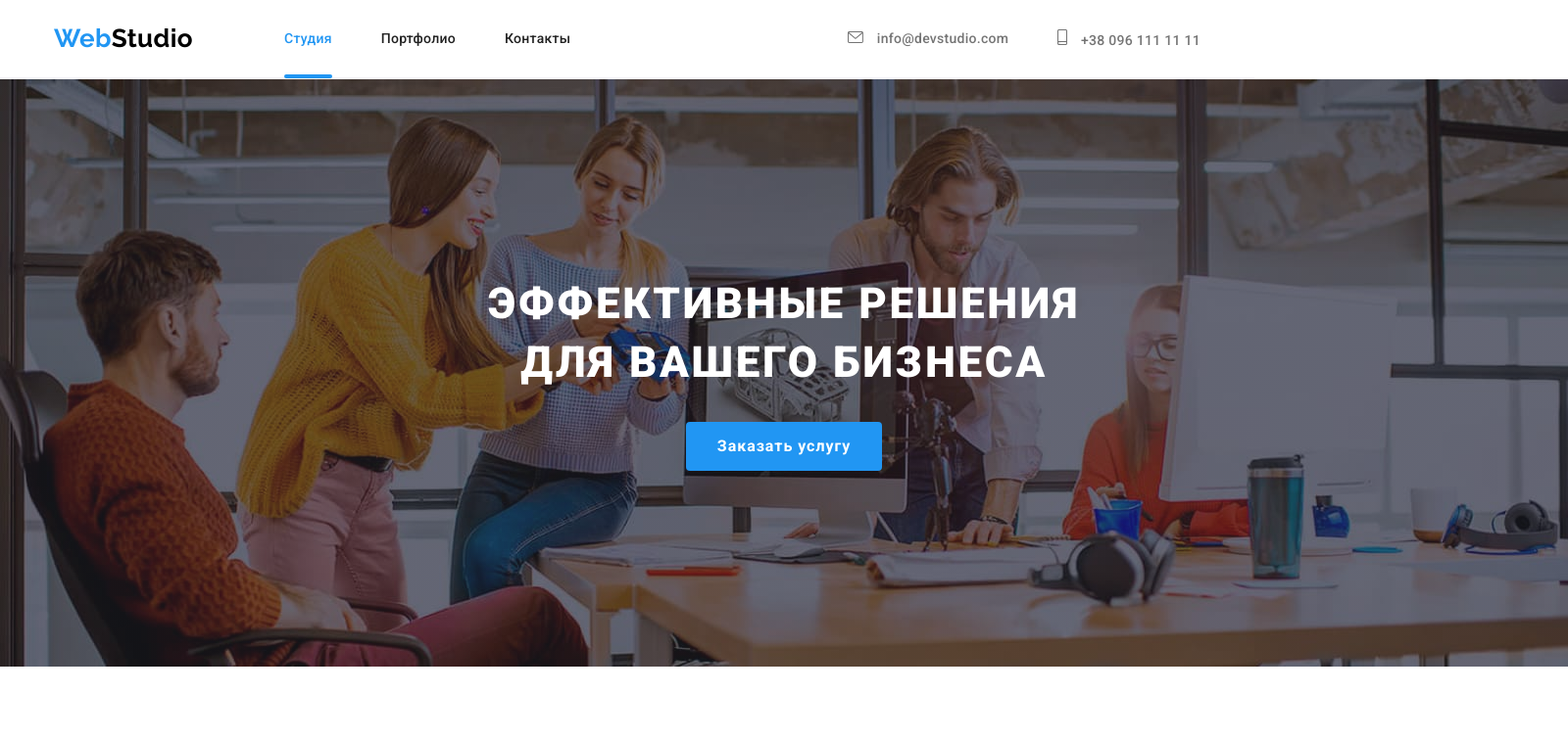
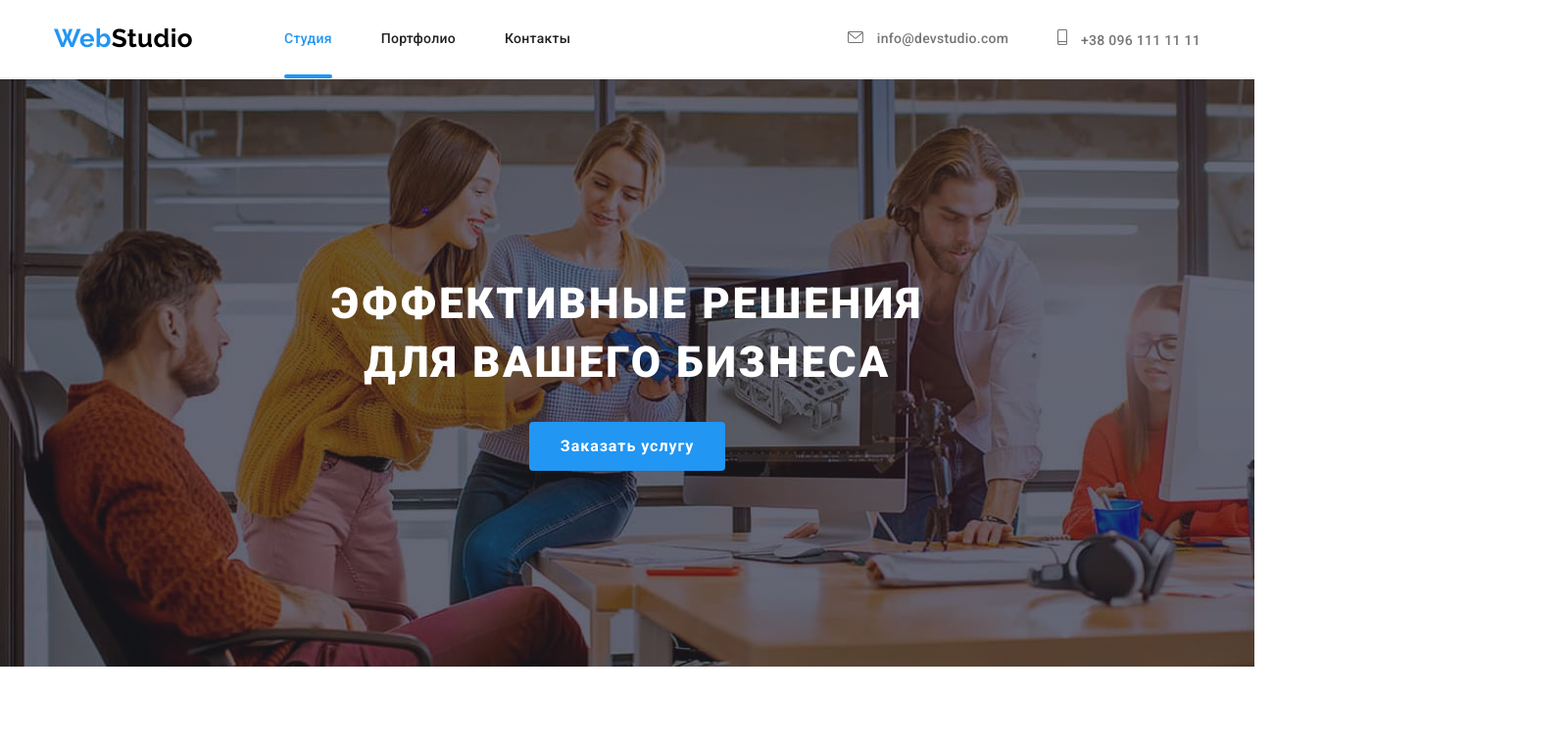
Before and after one commit to ella-kadriaeva/goit-markup-hw-06, a plain HTML site: page index.html in a window 1280 px wide. Shown: the top 756 px of the page at 98% size, 1600 px wide, since content can reach past the window. Drawn offline with nearby package versions, Linux system fonts and the light colour scheme.

Commit message:
Change Hero-section

```diff
--- a/css/styles.css
+++ b/css/styles.css
@@ -250,24 +250,17 @@ address .contact-item.list:last-child {
 }
 /**-------------------Hero------------------**/
 
-.main-section {
-    background-color: var(--footer-bg);
-}
 .hero {
-    min-width: 1600px;
-    background-size: contain;
     min-height: 600px;
     background-image: linear-gradient(to right, rgba(47, 48, 58, 0.4), rgba(47, 48, 58, 0.4)),
         url(../images/hero.jpg);
-    background-position: center;
-
+    margin-left: auto;
     margin-right: auto;
-    margin-top: auto;
-    background-repeat: no-repeat;
+    background-color: var(--footer-bg);
     padding-top: 200px;
     padding-bottom: 200px;
-    /* max-width: 1600px;
-    background-size: cover; */
+    max-width: 1600px;
+    background-size: cover;
 }
 
 .hero h1 {
@@ -582,14 +575,15 @@ address .contact-item.list:last-child {
     width: 1200px;
     padding-left: 15px;
     padding-right: 15px;
-    padding-bottom: 60px;
-    padding-top: 60px;
+
     margin-left: auto;
     margin-right: auto;
 }
 
 footer {
     background-color: var(--footer-bg);
+    padding-bottom: 60px;
+    padding-top: 60px;
 }
 
 .footer-contacts {
@@ -808,13 +802,9 @@ textarea {
     margin-bottom: 28px;
 }
 
-.form-field:nth-of-type(4) {
+.form-field:last-child {
     margin-bottom: 20px;
 }
-/*
-.form-field:last-child {
-    margin-bottom: 20px;
-} */
 
 .form-input {
     margin: 0;
--- a/index.html
+++ b/index.html
@@ -47,8 +47,8 @@
     <main>
     <!--Герой-->
 
-    <section class="main-section">
-        <div class="hero container">
+    <section class="hero hero--color">
+        <div class="container">
             <h1>Эффективные решения <br> для вашего бизнеса</h1>
             <button type="button" class="button primary" data-modal-open>Заказать услугу</button>
         </div>
```
